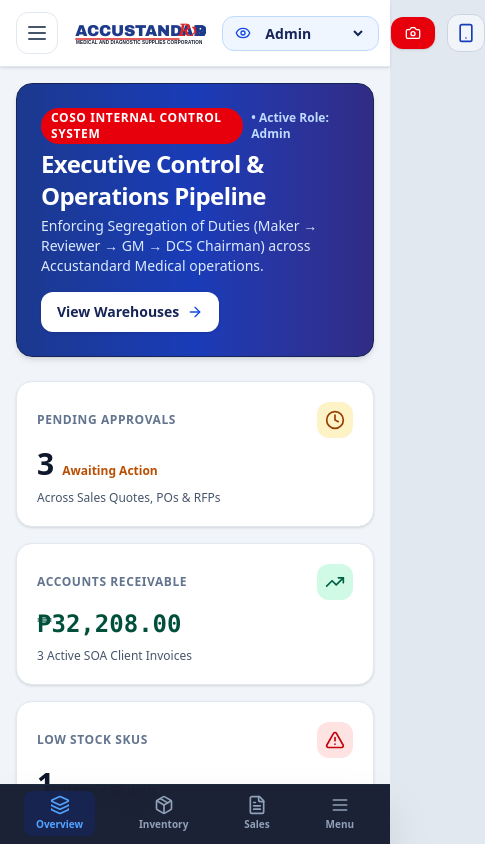
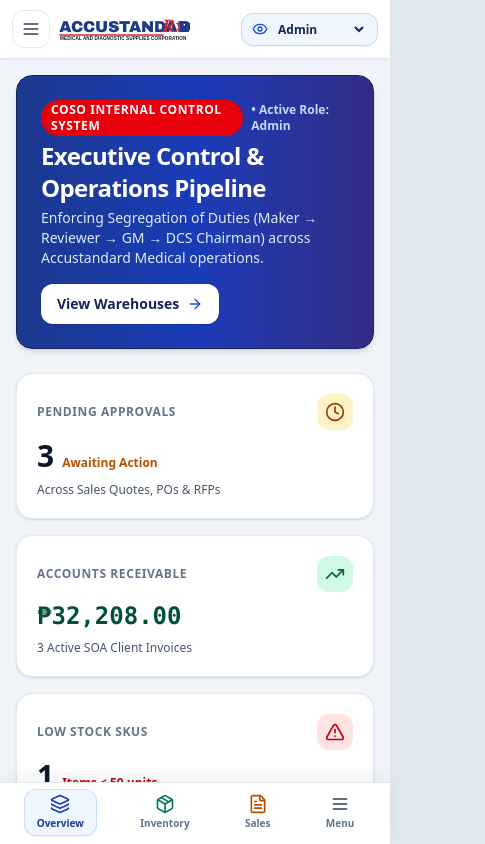
Before and after one commit to ItsAdventureTime/portfolio-accustandard, a Next.js app: page /accustanda/demo/ in a window 390 px wide. Shown: the top 844 px of the page, 485 px wide, since content can reach past the window. Built offline with nearby package versions, Linux system fonts and the light colour scheme.

Commit message:
style: convert mobile bottom navbar to light mode and resolve mobile header text overflow

```diff
--- a/src/app/page.tsx
+++ b/src/app/page.tsx
@@ -348,42 +348,48 @@ export default function Home() {
       </div>
 
       {/* Mobile App Navigation Bar (Persistent Thumb Zone for <768px) */}
-      <div className="md:hidden fixed bottom-0 left-0 right-0 z-40 bg-slate-900/95 text-white backdrop-blur-md border-t border-slate-800 shadow-2xl px-2 pt-1.5 pb-[max(0.5rem,env(safe-area-inset-bottom))] flex justify-around items-center text-[10px] font-semibold no-print">
+      <div className="md:hidden fixed bottom-0 left-0 right-0 z-40 bg-white/95 text-slate-800 backdrop-blur-md border-t border-slate-200 shadow-[0_-4px_20px_rgba(0,0,0,0.06)] px-2 pt-1.5 pb-[max(0.5rem,env(safe-area-inset-bottom))] flex justify-around items-center text-[10px] font-bold no-print">
         <button
           onClick={() => handleSelectTab('overview')}
-          className={`flex flex-col items-center py-1 px-3 rounded-lg transition ${
-            activeTab === 'overview' ? 'text-blue-400 font-extrabold bg-blue-950/80' : 'text-slate-400 hover:text-white'
+          className={`flex flex-col items-center py-1 px-3 rounded-xl transition ${
+            activeTab === 'overview'
+              ? 'text-blue-900 font-black bg-blue-50 border border-blue-200/80 shadow-2xs'
+              : 'text-slate-500 hover:text-slate-900 hover:bg-slate-100'
           }`}
         >
-          <Layers className="w-5 h-5 mb-0.5" />
+          <Layers className="w-5 h-5 mb-0.5 text-blue-800" />
           <span>Overview</span>
         </button>
 
         <button
           onClick={() => handleSelectTab('inventory')}
-          className={`flex flex-col items-center py-1 px-3 rounded-lg transition ${
-            activeTab === 'inventory' ? 'text-emerald-400 font-extrabold bg-emerald-950/80' : 'text-slate-400 hover:text-white'
+          className={`flex flex-col items-center py-1 px-3 rounded-xl transition ${
+            activeTab === 'inventory'
+              ? 'text-emerald-900 font-black bg-emerald-50 border border-emerald-200/80 shadow-2xs'
+              : 'text-slate-500 hover:text-slate-900 hover:bg-slate-100'
           }`}
         >
-          <Package className="w-5 h-5 mb-0.5" />
+          <Package className="w-5 h-5 mb-0.5 text-emerald-700" />
           <span>Inventory</span>
         </button>
 
         <button
           onClick={() => handleSelectTab('quotations')}
-          className={`flex flex-col items-center py-1 px-3 rounded-lg transition ${
-            activeTab === 'quotations' || activeTab === 'soa' ? 'text-amber-400 font-extrabold bg-amber-950/80' : 'text-slate-400 hover:text-white'
+          className={`flex flex-col items-center py-1 px-3 rounded-xl transition ${
+            activeTab === 'quotations' || activeTab === 'soa'
+              ? 'text-amber-900 font-black bg-amber-50 border border-amber-200/80 shadow-2xs'
+              : 'text-slate-500 hover:text-slate-900 hover:bg-slate-100'
           }`}
         >
-          <FileText className="w-5 h-5 mb-0.5" />
+          <FileText className="w-5 h-5 mb-0.5 text-amber-700" />
           <span>Sales</span>
         </button>
 
         <button
           onClick={() => setIsMobileDrawerOpen(true)}
-          className="flex flex-col items-center py-1 px-3 rounded-lg text-slate-400 hover:text-white"
+          className="flex flex-col items-center py-1 px-3 rounded-xl text-slate-500 hover:text-slate-900 hover:bg-slate-100 transition"
         >
-          <Menu className="w-5 h-5 mb-0.5" />
+          <Menu className="w-5 h-5 mb-0.5 text-slate-700" />
           <span>Menu</span>
         </button>
       </div>
--- a/src/components/layout/Header.tsx
+++ b/src/components/layout/Header.tsx
@@ -28,20 +28,20 @@ export const Header: React.FC<HeaderProps> = ({
   onOpenMobileDrawer,
 }) => {
   return (
-    <header className="bg-white border-b border-slate-200 text-slate-900 sticky top-0 z-30 shadow-sm w-full">
-      <div className="w-full px-4 sm:px-6 lg:px-8 py-3 flex items-center justify-between gap-4">
+    <header className="bg-white border-b border-slate-200 text-slate-900 sticky top-0 z-30 shadow-xs w-full">
+      <div className="w-full px-3 sm:px-6 lg:px-8 py-2.5 sm:py-3 flex items-center justify-between gap-2 sm:gap-4">
         {/* Left: Mobile Menu Toggle & Brand Logo */}
-        <div className="flex items-center gap-4">
+        <div className="flex items-center gap-2 sm:gap-4 shrink-0">
           <button
             onClick={onOpenMobileDrawer}
-            className="md:hidden p-2 rounded-xl text-slate-600 hover:text-slate-900 hover:bg-slate-100 transition border border-slate-200"
+            className="md:hidden p-2 rounded-xl text-slate-700 hover:text-slate-900 hover:bg-slate-100 transition border border-slate-200 active:scale-95"
             aria-label="Open mobile menu"
           >
-            <Menu className="w-6 h-6" />
+            <Menu className="w-5 h-5" />
           </button>
 
           {/* Mobile Logo Branding */}
-          <div className="flex items-center gap-3 md:hidden">
+          <div className="flex items-center md:hidden shrink-0">
             <AccustandardLogo size="sm" />
           </div>
 
@@ -49,7 +49,7 @@ export const Header: React.FC<HeaderProps> = ({
           <div className="hidden md:flex items-center gap-3">
             <button
               onClick={onOpenCommandPalette}
-              className="flex items-center gap-3 bg-slate-50 hover:bg-slate-100 border border-slate-300 text-slate-700 px-4 py-2 rounded-xl text-sm font-semibold transition shadow-xs w-80 justify-between"
+              className="flex items-center gap-3 bg-slate-50 hover:bg-slate-100 border border-slate-300 text-slate-700 px-4 py-2 rounded-xl text-sm font-semibold transition shadow-xs w-80 justify-between cursor-pointer"
             >
               <span className="flex items-center gap-2">
                 <Search className="w-4 h-4 text-blue-700" />
@@ -63,9 +63,9 @@ export const Header: React.FC<HeaderProps> = ({
         </div>
 
         {/* Right: Actions & Role Impersonation */}
-        <div className="flex items-center gap-3">
+        <div className="flex items-center gap-1.5 sm:gap-3 shrink-0">
           {/* Role Impersonation Control */}
-          <div className="bg-blue-50 border border-blue-200 rounded-xl px-3 py-1.5 flex items-center gap-2.5">
+          <div className="bg-blue-50 border border-blue-200 rounded-xl px-2.5 sm:px-3 py-1 sm:py-1.5 flex items-center gap-1.5 sm:gap-2.5 shadow-2xs">
             <Eye className="w-4 h-4 text-blue-700 shrink-0" />
             <div className="hidden sm:block text-left">
               <span className="text-[10px] text-blue-800 font-black uppercase tracking-wider block leading-none mb-0.5">
@@ -85,11 +85,12 @@ export const Header: React.FC<HeaderProps> = ({
                 <option value="Sales" className="bg-white text-slate-900 font-bold">Sales Officer</option>
               </select>
             </div>
-            {/* Mobile Compact Select */}
+
+            {/* Mobile Compact Role Select */}
             <select
               value={viewAsRole}
               onChange={(e) => onChangeRole(e.target.value)}
-              className="sm:hidden bg-transparent text-blue-950 font-black text-sm focus:outline-none cursor-pointer"
+              className="sm:hidden bg-transparent text-blue-950 font-black text-xs focus:outline-none cursor-pointer py-0.5"
             >
               <option value="Admin" className="bg-white text-slate-900">Admin</option>
               <option value="Chairman (DCS)" className="bg-white text-slate-900">Chairman</option>
@@ -101,20 +102,19 @@ export const Header: React.FC<HeaderProps> = ({
             </select>
           </div>
 
-          {/* Barcode Scanner Trigger Button */}
+          {/* Desktop Barcode Scanner & PWA Buttons */}
           <button
             onClick={onOpenScanner}
-            className="flex items-center gap-2 bg-red-600 hover:bg-red-700 text-white px-3.5 py-2 rounded-xl text-sm font-extrabold transition shadow-sm"
+            className="hidden sm:flex items-center gap-2 bg-red-600 hover:bg-red-700 text-white px-3.5 py-2 rounded-xl text-sm font-extrabold transition shadow-sm active:scale-95"
             title="Open Live Barcode Camera Scanner"
           >
             <Camera className="w-4 h-4" />
-            <span className="hidden sm:inline">Scan Barcode</span>
+            <span>Scan Barcode</span>
           </button>
 
-          {/* PWA Mode Guide Modal Trigger */}
           <button
             onClick={onOpenPWAInstall}
-            className="p-2 bg-slate-100 hover:bg-slate-200 text-slate-700 hover:text-slate-900 rounded-xl transition border border-slate-300"
+            className="hidden sm:block p-2 bg-slate-100 hover:bg-slate-200 text-slate-700 hover:text-slate-900 rounded-xl transition border border-slate-300 active:scale-95"
             title="Install as PWA Instructions"
           >
             <Smartphone className="w-5 h-5 text-blue-800" />
```
